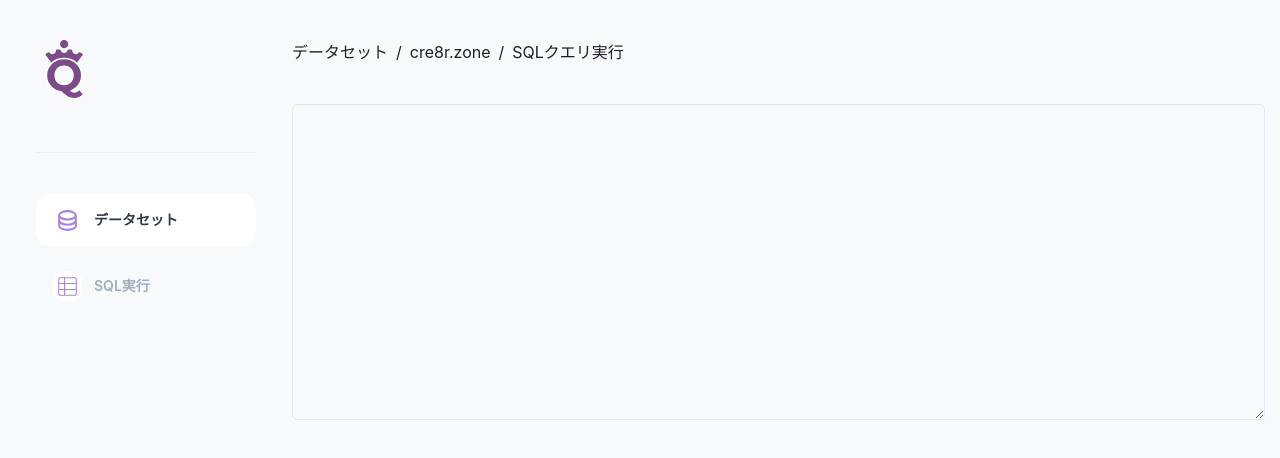
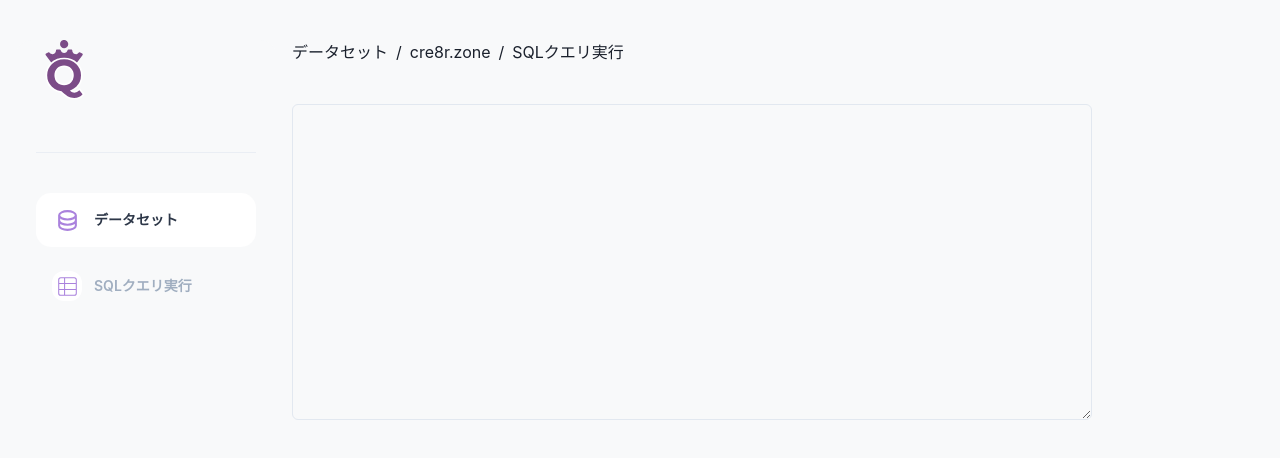
Before and after one commit to deBroglieeeen/DataQueen, a Next.js app: page / in a window 1280 px wide. Shown: the top 458 px of the page. Built offline with nearby package versions, Linux system fonts and the light colour scheme.

Commit message:
change sidebar text

```diff
--- a/src/components/QueryRunner.tsx
+++ b/src/components/QueryRunner.tsx
@@ -1,11 +1,12 @@
-import { Textarea, Box } from '@chakra-ui/react'
+import { Textarea, Box, Button } from '@chakra-ui/react'
 import React from 'react'
 
 const QueryRunner: React.VFC = () => {
   return (
     <>
-      <Box display='flex' marginTop='40px'>
-        <Textarea width='1600px' minH='316px'></Textarea>
+      <Box marginTop='40px'>
+        <Box display='flex'></Box>
+        <Textarea width='100vh' minH='316px'></Textarea>
       </Box>
     </>
   )
--- a/src/components/Sidebar.tsx
+++ b/src/components/Sidebar.tsx
@@ -123,7 +123,7 @@ const Sidebar: React.VFC = () => {
                 <Icon as={CiViewTable} color='#AA82DD' width='25px' height='25px'></Icon>
               </IconBox>
               <Text color={inactiveColor} my='auto' fontSize='sm'>
-                SQL実行
+                SQLクエリ実行
               </Text>
             </Flex>
           </Button>
```
